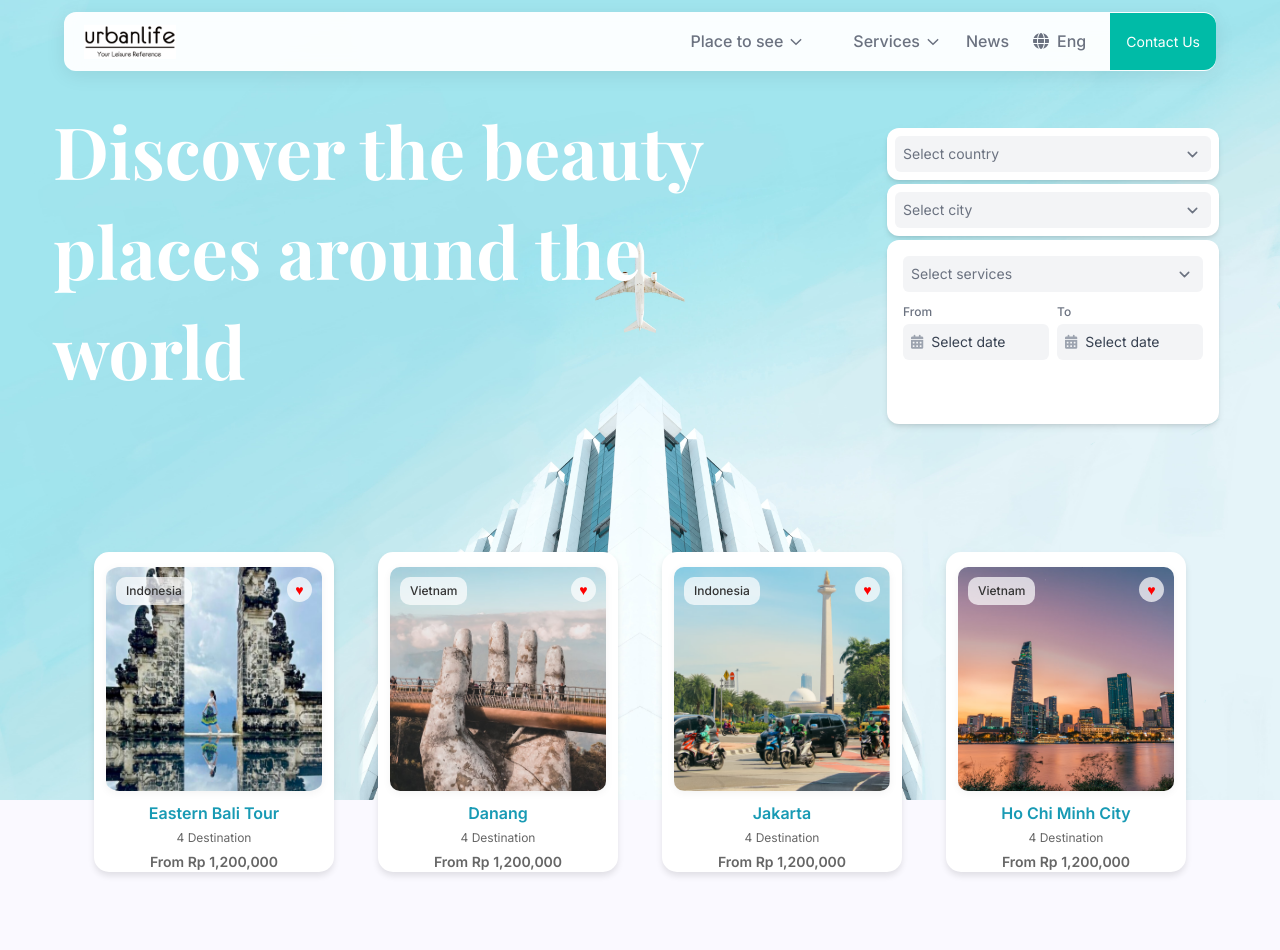
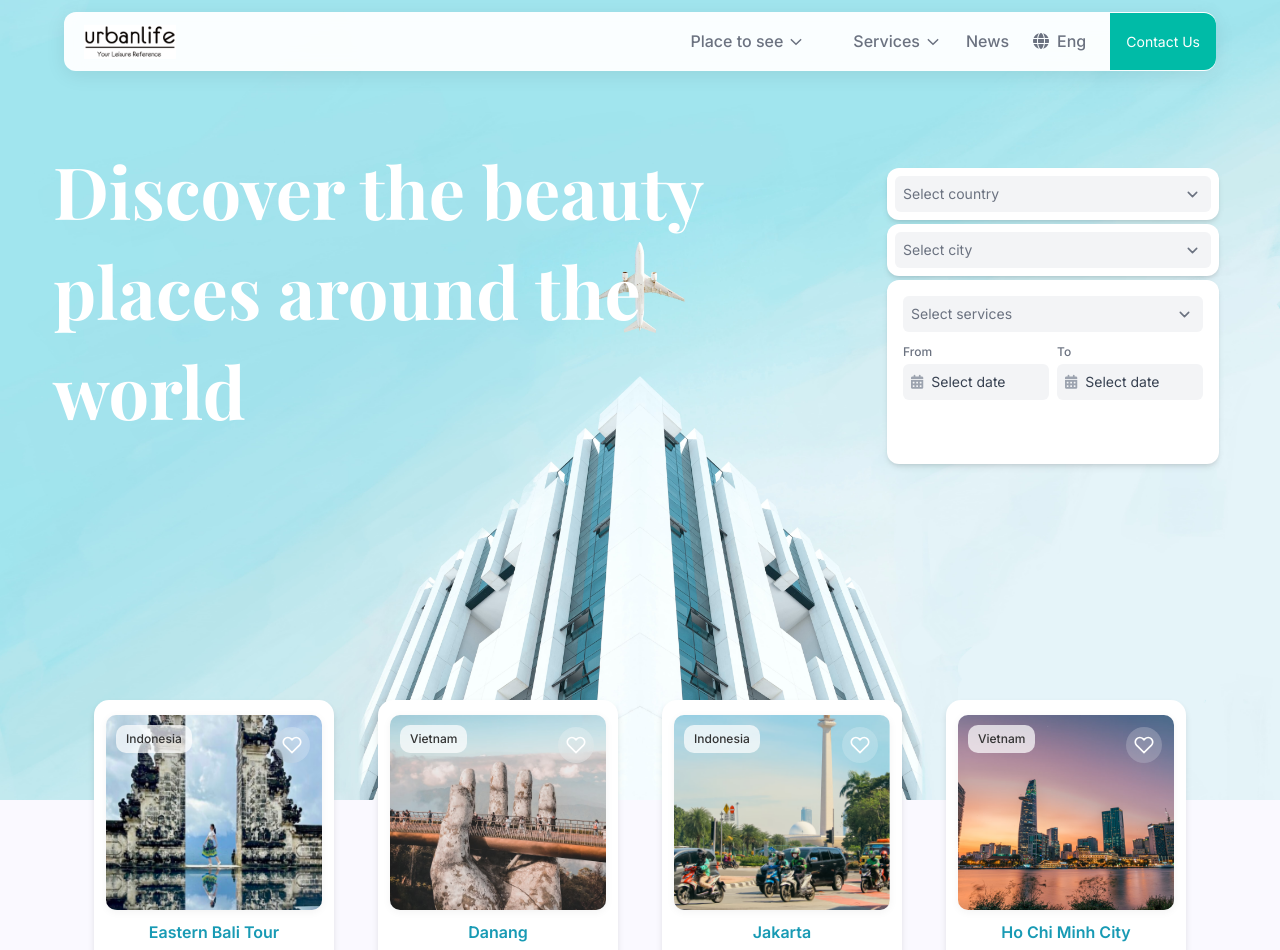
Before and after one commit to myreds12/urbanlife-frontend, a React (Vite) app in the folder urbanlife-frontend/: page / in a window 1280 px wide. Shown: the top 950 px of the page. Built offline with nearby package versions, Linux system fonts and the light colour scheme; a web font is replaced by a local one.

Commit message:
landingpage : destination card

```diff
--- a/urbanlife-frontend/src/components/LandingPage/HomePage/DestinationCard.jsx
+++ b/urbanlife-frontend/src/components/LandingPage/HomePage/DestinationCard.jsx
@@ -1,8 +1,10 @@
+import { useState } from "react";
 import { useNavigate } from "react-router-dom";
 import "../../../styles/LandingPage/HomePage/DestinationCard.css";
 
 const DestinationCard = ({ country, title, destinations, price, image }) => {
   const navigate = useNavigate();
+  const [isLiked, setIsLiked] = useState(false);
 
   const handleBookNow = () => {
     const bookingData = {
@@ -17,12 +19,37 @@ const DestinationCard = ({ country, title, destinations, price, image }) => {
     navigate("/OrderDetail", { state: bookingData });
   };
 
+  const handleLikeToggle = () => {
+    setIsLiked(!isLiked);
+  };
+
   return (
     <div className="destination-card">
       <div className="card-image">
         <img src={image} alt={title} />
+
+        {/* Country Label - Top Left */}
         <div className="country-label">{country}</div>
-        <div className="heart-icon"></div>
+
+        {/* Heart/Like Button - Top Right */}
+        <button
+          className={`heart-icon ${isLiked ? 'liked' : ''}`}
+          onClick={handleLikeToggle}
+          aria-label="Like destination"
+        >
+          <svg
+            width="20"
+            height="20"
+            viewBox="0 0 24 24"
+            fill={isLiked ? "#ff4757" : "none"}
+            stroke={isLiked ? "#ff4757" : "#ffffff"}
+            strokeWidth="2"
+          >
+            <path d="M20.84 4.61a5.5 5.5 0 0 0-7.78 0L12 5.67l-1.06-1.06a5.5 5.5 0 0 0-7.78 7.78l1.06 1.06L12 21.23l7.78-7.78 1.06-1.06a5.5 5.5 0 0 0 0-7.78z"></path>
+          </svg>
+        </button>
+
+        {/* Book Now Button - Bottom Right */}
         <button onClick={handleBookNow} className="book-btn">
           Book now <span className="arrow">
             <svg xmlns="http://www.w3.org/2000/svg" fill="none" viewBox="0 0 24 24"
@@ -33,6 +60,7 @@ const DestinationCard = ({ country, title, destinations, price, image }) => {
           </span>
         </button>
       </div>
+
       <div className="card-body">
         <h2 className="card-title">{title}</h2>
         <p className="destinations">{destinations}</p>
--- a/urbanlife-frontend/src/components/LandingPage/HomePage/HeroSection.jsx
+++ b/urbanlife-frontend/src/components/LandingPage/HomePage/HeroSection.jsx
@@ -8,7 +8,7 @@ const HeroSection = () => {
       className="hero-section"
       style={{ backgroundImage: `url('/images/LandingPage/HeroSection/landingpage2.jpg')` }}
     >
-      <div className="max-w-7xl mx-auto px-4 flex flex-col md:flex-row justify-between gap-6 md:gap-1 py-10 md:py-20">
+      <div className="max-w-7xl mx-auto mt-10 px-4 flex flex-col md:flex-row justify-between gap-6 md:gap-1 py-10 md:py-20">
         <div className="hidden md:block" style={{ maxWidth: "650px" }}>
           <p className="playfair text-7xl/25 font-bold text-left text-white py-5">
             Discover the beauty places around the world
@@ -18,45 +18,6 @@ const HeroSection = () => {
           <CardForm />
         </div>
       </div>
-      <div
-        className="destination-grid mb-15"
-        style={{
-          display: "flex",
-          justifyContent: "center",
-          gap: "24px",
-          flexWrap: "wrap",
-          padding: "0 20px",
-        }}
-      >
-        <DestinationCard
-          country="Indonesia"
-          title="Eastern Bali Tour"
-          destinations="4 Destination"
-          price="1,200,000"
-          image="/images/LandingPage/Destination/EasternBaliTour.png"
-        />
-        <DestinationCard
-          country="Vietnam"
-          title="Danang"
-          destinations="4 Destination"
-          price="1,200,000"
-          image="/images/LandingPage/Destination/Danang.png"
-        />
-        <DestinationCard
-          country="Indonesia"
-          title="Jakarta"
-          destinations="4 Destination"
-          price="1,200,000"
-          image="/images/LandingPage/Destination/Jakarta.png"
-        />
-        <DestinationCard
-          country="Vietnam"
-          title="Ho Chi Minh City"
-          destinations="4 Destination"
-          price="1,200,000"
-          image="/images/LandingPage/Destination/HoChiMinhCity.png"
-        />
-      </div>
     </div>
   );
 };
--- a/urbanlife-frontend/src/pages/LandingPage/HomePage/HomePage.jsx
+++ b/urbanlife-frontend/src/pages/LandingPage/HomePage/HomePage.jsx
@@ -1,6 +1,7 @@
 import Navbar from "../../../components/LandingPage/HomePage/Navbar";
 import Footer from "../../../components/LandingPage/HomePage/Footer";
 import HeroSection from "../../../components/LandingPage/HomePage/HeroSection";
+import DestinationCard from "../../../components/LandingPage/HomePage/DestinationCard";
 import CategoriesCard from "../../../components/LandingPage/HomePage/CategoriesCard";
 import DiscoverCard from "../../../components/LandingPage/HomePage/DiscoverCard";
 import ServicenScheduleCard from "../../../components/LandingPage/HomePage/ServicenScheduleCard";
@@ -12,8 +13,56 @@ const LandingPage = () => {
   return (
     <div>
       <Navbar />
-      <div className="hero-container mb-50">
+
+      <div className="hero-container" style={{ position: "relative", marginBottom: "220px" }}>
         <HeroSection />
+
+        <div
+          className="destination-grid-floating"
+          style={{
+            position: "absolute",
+            bottom: "-200px", // Adjust this value to control how much overlaps
+            left: "50%",
+            transform: "translateX(-50%)",
+            display: "flex",
+            justifyContent: "center",
+            gap: "24px",
+            flexWrap: "wrap",
+            padding: "0 20px",
+            zIndex: 10, // Ensure cards are above hero content
+            width: "100%",
+            maxWidth: "1200px" // Limit max width for better control
+          }}
+        >
+          <DestinationCard
+            country="Indonesia"
+            title="Eastern Bali Tour"
+            destinations="4 Destination"
+            price="1,200,000"
+            image="/images/LandingPage/Destination/EasternBaliTour.png"
+          />
+          <DestinationCard
+            country="Vietnam"
+            title="Danang"
+            destinations="4 Destination"
+            price="1,200,000"
+            image="/images/LandingPage/Destination/Danang.png"
+          />
+          <DestinationCard
+            country="Indonesia"
+            title="Jakarta"
+            destinations="4 Destination"
+            price="1,200,000"
+            image="/images/LandingPage/Destination/Jakarta.png"
+          />
+          <DestinationCard
+            country="Vietnam"
+            title="Ho Chi Minh City"
+            destinations="4 Destination"
+            price="1,200,000"
+            image="/images/LandingPage/Destination/HoChiMinhCity.png"
+          />
+        </div>
       </div>
 
       <div className="mb-15">
@@ -116,7 +165,7 @@ const LandingPage = () => {
         </div>
       </div>
 
-        <ServicenScheduleCard />
+      <ServicenScheduleCard />
 
       <TestimonialSection />
       <PartnerSection />
--- a/urbanlife-frontend/src/styles/LandingPage/HomePage/DestinationCard.css
+++ b/urbanlife-frontend/src/styles/LandingPage/HomePage/DestinationCard.css
@@ -1,6 +1,6 @@
 .destination-card {
   width: 240px;
-  height: 320px;
+  height: 300px;
   border-radius: 15px;
   overflow: hidden;
   box-shadow: 0 4px 6px rgba(0, 0, 0, 0.1);
@@ -18,7 +18,7 @@
 .card-image {
   position: relative;
   width: 90%;
-  height: 70%;
+  height: 65%;
   margin: 0 auto;
   margin-top: 15px;
   border-radius: 10px;
@@ -49,26 +49,38 @@
 
 .heart-icon {
   position: absolute;
-  top: 10px;
-  right: 10px;
-  width: 25px;
-  height: 25px;
-  background: rgba(255, 255, 255, 0.7);
+  top: 12px;
+  right: 12px;
+  width: 36px;
+  height: 36px;
+  background: rgba(255, 255, 255, 0.2);
+  backdrop-filter: blur(10px);
+  border: none;
   border-radius: 50%;
   display: flex;
   align-items: center;
   justify-content: center;
+  cursor: pointer;
+  transition: all 0.3s ease;
+  z-index: 2;
 }
 
-.heart-icon::after {
-  content: "♥";
-  color: #ff0000;
-  font-size: 14px;
+.heart-icon:hover {
+  background: rgba(255, 255, 255, 0.3);
+  transform: scale(1.1);
+}
+
+.heart-icon.liked {
+  background: rgba(255, 71, 87, 0.2);
+}
+
+.heart-icon svg {
+  transition: all 0.3s ease;
 }
 
 .book-btn {
   position: absolute;
-  top: 89%;
+  top: 85%;
   left: 50%;
   transform: translate(-50%, -50%);
   background: rgb(205, 203, 203);
```
